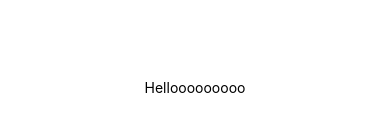
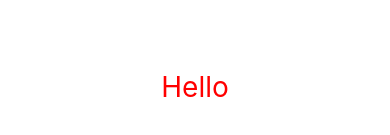
Before and after one commit to wotjd0860/weatherAppWithExpo, a React Native app: screen / in a window 390 px wide. Shown: the part 335-470 px from the top of the page. Built offline with nearby package versions, Linux system fonts and the light colour scheme.

Commit message:
2024-04-28 commit

```diff
--- a/App.js
+++ b/App.js
@@ -1,10 +1,10 @@
-import { StatusBar } from 'expo-status-bar';
-import { StyleSheet, Text, View } from 'react-native';
+// import { StatusBar } from 'expo-status-bar';
+import { StyleSheet, Text, View, StatusBar } from 'react-native';
 
 export default function App() {
   return (
     <View style={styles.container}>
-      <Text>Hellooooooooo</Text>
+      <Text style={styles.Text}>Hello</Text>
       <StatusBar style="auto" />
     </View>
   );
@@ -17,4 +17,8 @@ const styles = StyleSheet.create({
     alignItems: 'center',
     justifyContent: 'center',
   },
+  Text: {
+    fontSize: 28,
+    color: "red"
+  }
 });
```
Also changed, not shown: 1 other file (tests, documents, lock files or other folders).
